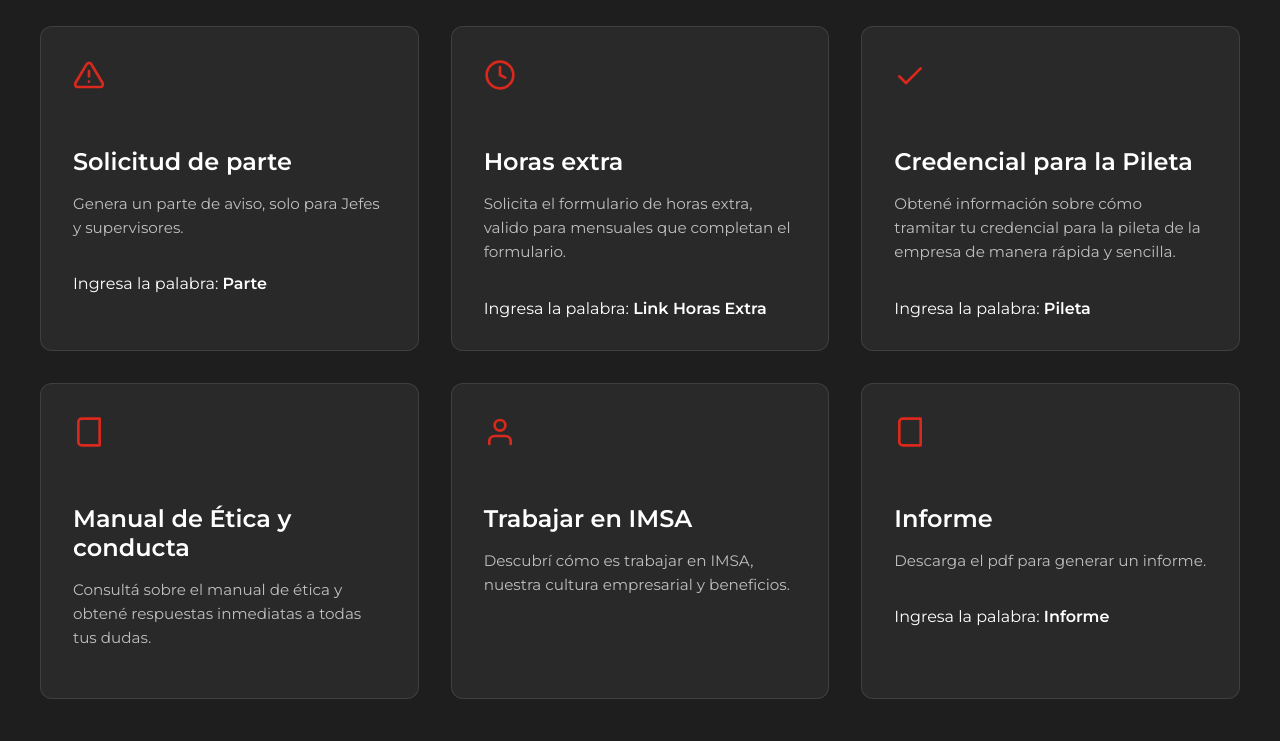
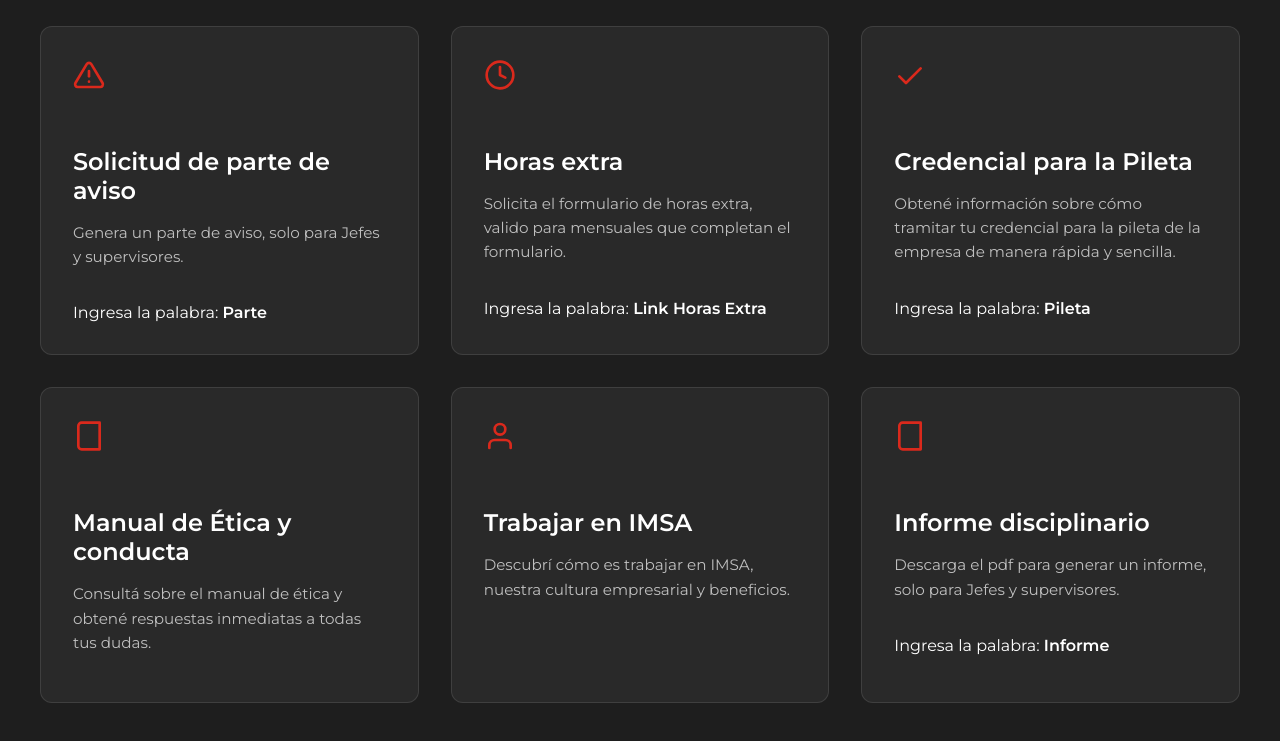
Before and after one commit to ThomasCasco/pagina, a plain HTML site: page login.html in a window 1280 px wide. Shown: the part 203-944 px from the top of the page. Drawn offline with Linux system fonts and the light colour scheme; sample sign-in values are in the browser's storage.

Commit message:
Update card titles and descriptions for clarity on login page

```diff
--- a/login.html
+++ b/login.html
@@ -174,7 +174,7 @@
                     <line x1="12" y1="17" x2="12.01" y2="17"/>
                     </svg>
                 </span>
-                <h3 class="card-title">Solicitud de parte</h3>
+                <h3 class="card-title">Solicitud de parte de aviso</h3>
                 <p class="card-description">
                     Genera un parte de aviso, solo para Jefes y supervisores.
                 </p>
@@ -241,9 +241,9 @@
                         <path d="M4 19.5v-15A2.5 2.5 0 016.5 2H20v20H6.5a2.5 2.5 0 01-2.5-2.5z" stroke-width="2" stroke-linecap="round" stroke-linejoin="round"/>
                     </svg>
                 </span>
-                <h3 class="card-title">Informe</h3>
+                <h3 class="card-title">Informe disciplinario</h3>
                 <p class="card-description">
-                    Descarga el pdf para generar un informe.
+                    Descarga el pdf para generar un informe, solo para Jefes y supervisores.
                 </p>
                 <br>
                     Ingresa la palabra: <strong>Informe</strong>
```
